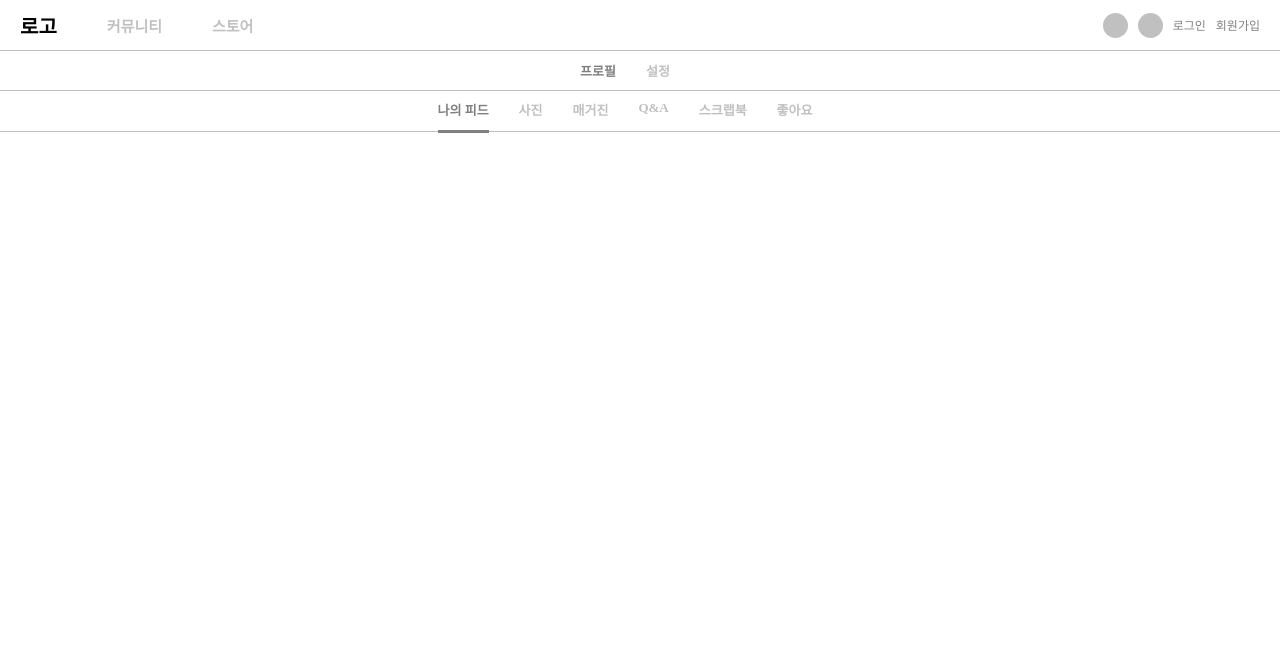
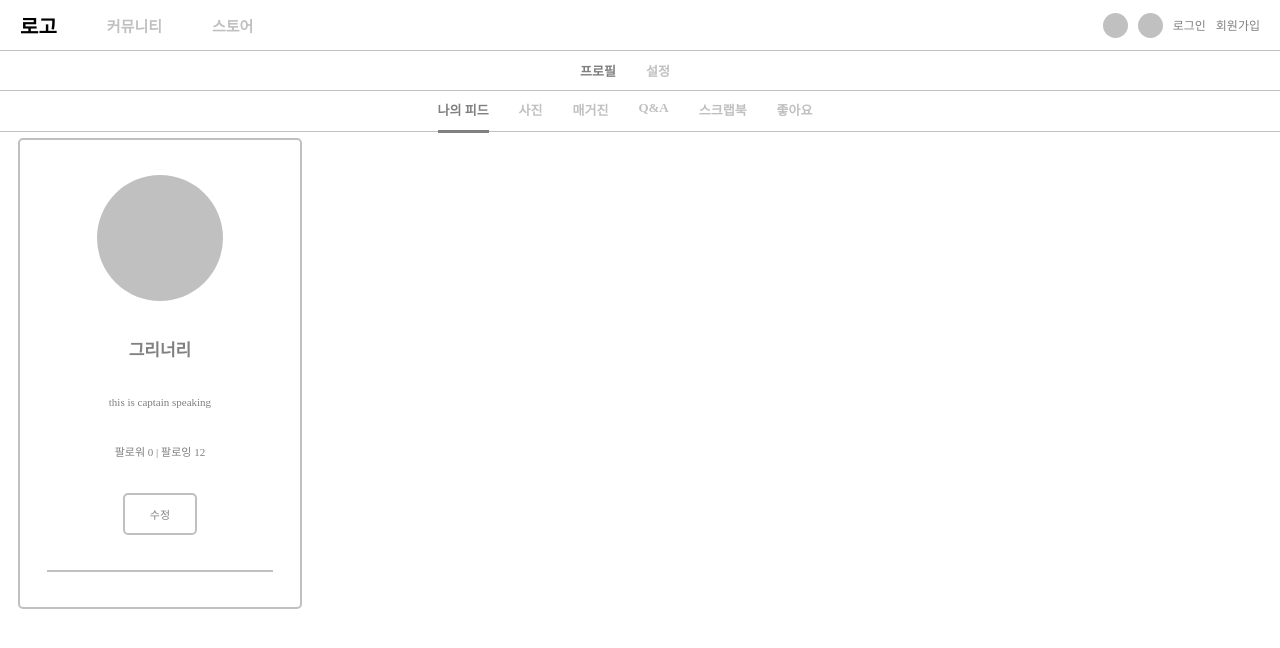
Before and after one commit to heisjun/GRNR, a React (Create React App) app: page /mypage in a window 1280 px wide. Shown: the top 648 px of the page. Built offline with nearby package versions, Linux system fonts and the light colour scheme; no server answers.

Commit message:
2208230417

```diff
--- a/src/domains/HeaderBar/HeaderBar.tsx
+++ b/src/domains/HeaderBar/HeaderBar.tsx
@@ -121,7 +121,9 @@ const HeaderBar: React.FC<IHeaderBar> = (props) => {
                         <StyledSearchBar value="" />
                         <StyledButtonsCotainer>
                             <StyledSearchButton />
-                            <StyledCartButton />
+                            <Link to="/mypage">
+                                <StyledCartButton />
+                            </Link>
                             <StyledLoginButton
                                 onClick={() => {
                                     setLoginStatus({ ...loginStatus, isLogin: true });
@@ -247,6 +249,9 @@ const StyledCartButton = styled.div`
         width: 30px;
         height: 30px;
     }
+    &:hover {
+        background-color: grey;
+    }
 `;
 
 const StyledButtonsCotainer = styled.div`
--- a/src/domains/MypageTabBar/MypageTabBar.tsx
+++ b/src/domains/MypageTabBar/MypageTabBar.tsx
@@ -69,7 +69,7 @@ const MypageTabBar: React.FC<IMypageTabBar> = (props) => {
 const StyledSubTabBarBlock = styled.div`
     width: 100%;
     left: 0px;
-    z-index: 1;
+    z-index: 0;
     @media screen and (min-width: ${boundaryWidth}px) {
         top: 80px;
     }
@@ -105,6 +105,7 @@ const StyledMypageTabBarContainer = styled.div`
     background-color: white;
     border-bottom: solid 1px;
     border-color: silver;
+    z-index: 1;
     @media screen and (min-width: ${boundaryWidth}px) {
         height: 50px;
     }
--- /dev/null
+++ b/src/domains/Profile/Profile.tsx
@@ -0,0 +1,71 @@
+import styled from 'styled-components';
+import { Avatar } from 'common/components';
+
+const Profile: React.FC = () => {
+    return (
+        <StyledProfileContainer>
+            <StyledAvatarBlock>
+                <Avatar width="100%" paddingBottom="100%" borderRadius="100%" />
+            </StyledAvatarBlock>
+            <StyledNameText>그리너리</StyledNameText>
+            <StyledIntroText>this is captain speaking</StyledIntroText>
+            <StyledFollowText>팔로워 0 | 팔로잉 12</StyledFollowText>
+            <StyledEditButton>수정</StyledEditButton>
+            <StyledBorderLine />
+        </StyledProfileContainer>
+    );
+};
+
+const StyledBorderLine = styled.div`
+    width: 80%;
+    border: solid 1px;
+    border-color: silver;
+`;
+
+const StyledEditButton = styled.div`
+    width: 25%;
+    height: 8%;
+    display: flex;
+    justify-content: center;
+    align-items: center;
+    border: solid 2px;
+    border-radius: 5px;
+    border-color: silver;
+    font-size: 11px;
+    color: grey;
+`;
+
+const StyledFollowText = styled.div`
+    font-size: 11px;
+    color: grey;
+`;
+
+const StyledIntroText = styled.div`
+    font-size: 11px;
+    color: grey;
+`;
+
+const StyledNameText = styled.div`
+    font-size: 17px;
+    font-weight: bold;
+    color: grey;
+`;
+
+const StyledAvatarBlock = styled.div`
+    width: 45%;
+`;
+
+const StyledProfileContainer = styled.div`
+    position: absolute;
+    width: 100%;
+    height: 100%;
+    display: flex;
+    flex-direction: column;
+    align-items: center;
+    justify-content: space-evenly;
+    border: solid 2px;
+    border-color: silver;
+    border-radius: 5px;
+`;
+
+export default Profile;
--- /dev/null
+++ b/src/domains/Profile/Profile.type.ts
@@ -0,0 +1,3 @@
+export type IProfile = {
+    name?: string;
+};
--- /dev/null
+++ b/src/domains/Profile/index.ts
@@ -0,0 +1 @@
+export { default } from './Profile';
--- a/src/domains/index.ts
+++ b/src/domains/index.ts
@@ -5,3 +5,4 @@ export { default as AgreeBox } from './AgreeBox';
 export { default as TaggedPhoto } from './TaggedPhoto';
 export { default as DailyPlant } from './DailyPlant';
 export { default as MypageTabBar } from './MypageTabBar';
+export { default as Profile } from './Profile';
--- a/src/navigations/Navigation.tsx
+++ b/src/navigations/Navigation.tsx
@@ -1,6 +1,17 @@
 import { BrowserRouter as Router, Route, Routes } from 'react-router-dom';
 import { HeaderBar } from 'domains';
-import { Popular, Following, Register, Magazine, Photo, Dictionary, Question, PhotoDetails, Keyword } from 'pages';
+import {
+    Popular,
+    Following,
+    Register,
+    Magazine,
+    Photo,
+    Dictionary,
+    Question,
+    PhotoDetails,
+    Keyword,
+    Myfeed,
+} from 'pages';
 import ScrollToTop from 'common/funcs';
 
 const Navigation: React.FC = () => {
@@ -22,9 +33,9 @@ const Navigation: React.FC = () => {
                     <Route path="/store/menu1" element={<Following />} />
                     <Route path="/store/menu2" element={<Following />} />
                     <Route path="/store/menu3" element={<Following />} />
-                    <Route path="/mypage" element={null} />
-                    <Route path="/mypage/profile" element={null} />
-                    <Route path="/mypage/profile/myfeed" element={null} />
+                    <Route path="/mypage" element={<Myfeed />} />
+                    <Route path="/mypage/profile" element={<Myfeed />} />
+                    <Route path="/mypage/profile/myfeed" element={<Myfeed />} />
                     <Route path="/mypage/profile/photo" element={null} />
                     <Route path="/mypage/profile/magazine" element={null} />
                     <Route path="/mypage/profile/question" element={null} />
--- /dev/null
+++ b/src/pages/Myfeed/Myfeed.tsx
@@ -0,0 +1,38 @@
+import styled from 'styled-components';
+import { Profile } from 'domains';
+
+const Myfeed: React.FC = () => {
+    return (
+        <StyledMyfeedContainer>
+            <StyledProfileContainer>
+                <StyledProfileBlock>
+                    <Profile />
+                </StyledProfileBlock>
+            </StyledProfileContainer>
+            <StyledContextContainer></StyledContextContainer>
+        </StyledMyfeedContainer>
+    );
+};
+
+const StyledProfileBlock = styled.div`
+    position: relative;
+    width: 90%;
+    padding-bottom: 150%;
+`;
+
+const StyledProfileContainer = styled.div`
+    width: 25%;
+`;
+
+const StyledContextContainer = styled.div`
+    width: 75%;
+    height: 5000px;
+`;
+
+const StyledMyfeedContainer = styled.div`
+    margin-top: 30px;
+    width: 100%;
+    display: flex;
+`;
+
+export default Myfeed;
--- /dev/null
+++ b/src/pages/Myfeed/index.ts
@@ -0,0 +1 @@
+export { default } from './Myfeed';
--- a/src/pages/index.ts
+++ b/src/pages/index.ts
@@ -8,3 +8,4 @@ export { default as Dictionary } from './Dictionary';
 export { default as Profile } from './Profile';
 export { default as Keyword } from './Following/Keyword';
 export { default as PhotoDetails } from './PhotoDetails';
+export { default as Myfeed } from './Myfeed';
```
